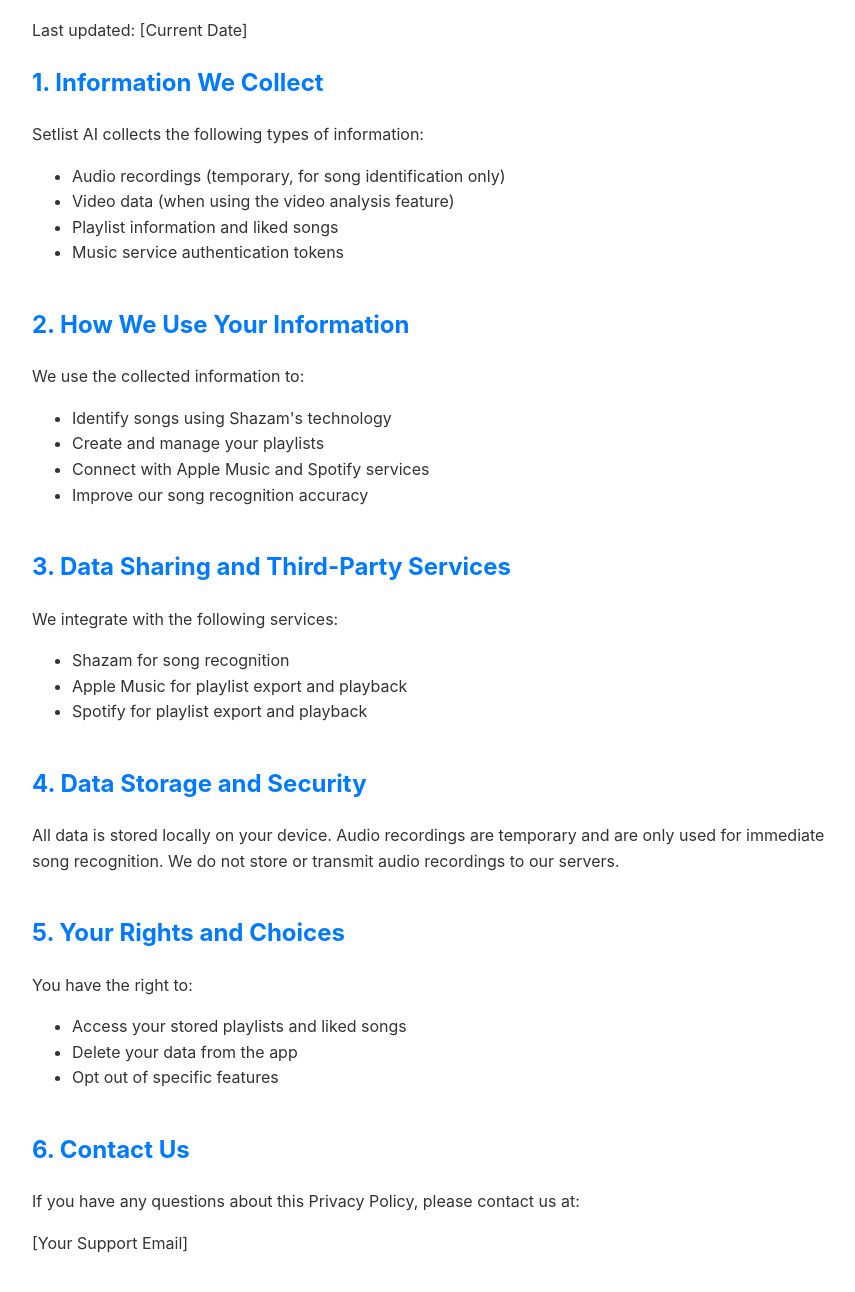
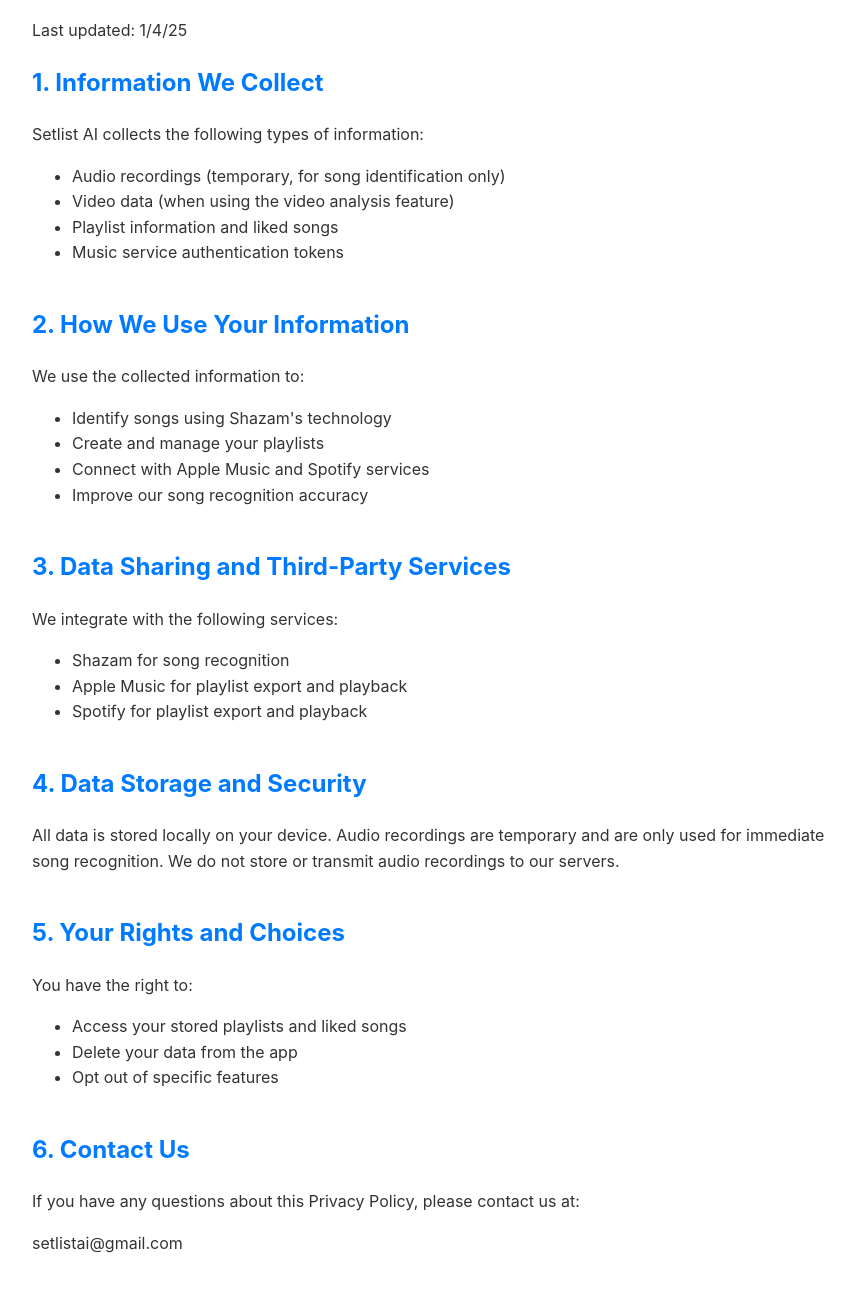
Before and after one commit to Cael987/Setlist-AI, a plain HTML site: page privacy-policy.html in a window 1280 px wide. Shown: the part 140-1432 px from the top of the page, without its empty margins (208-1063 px from the left). Drawn offline with Linux system fonts and the light colour scheme.

Commit message:
Update privacy-policy.html

```diff
--- a/privacy-policy.html
+++ b/privacy-policy.html
@@ -41,7 +41,7 @@
     </nav>
 
     <h1>Privacy Policy</h1>
-    <p>Last updated: [Current Date]</p>
+    <p>Last updated: 1/4/25</p>
 
     <section>
         <h2>1. Information We Collect</h2>
@@ -93,7 +93,7 @@
     <section>
         <h2>6. Contact Us</h2>
         <p>If you have any questions about this Privacy Policy, please contact us at:</p>
-        <p>[Your Support Email]</p>
+        <p>setlistai@gmail.com</p>
     </section>
 </body>
 </html>
```
